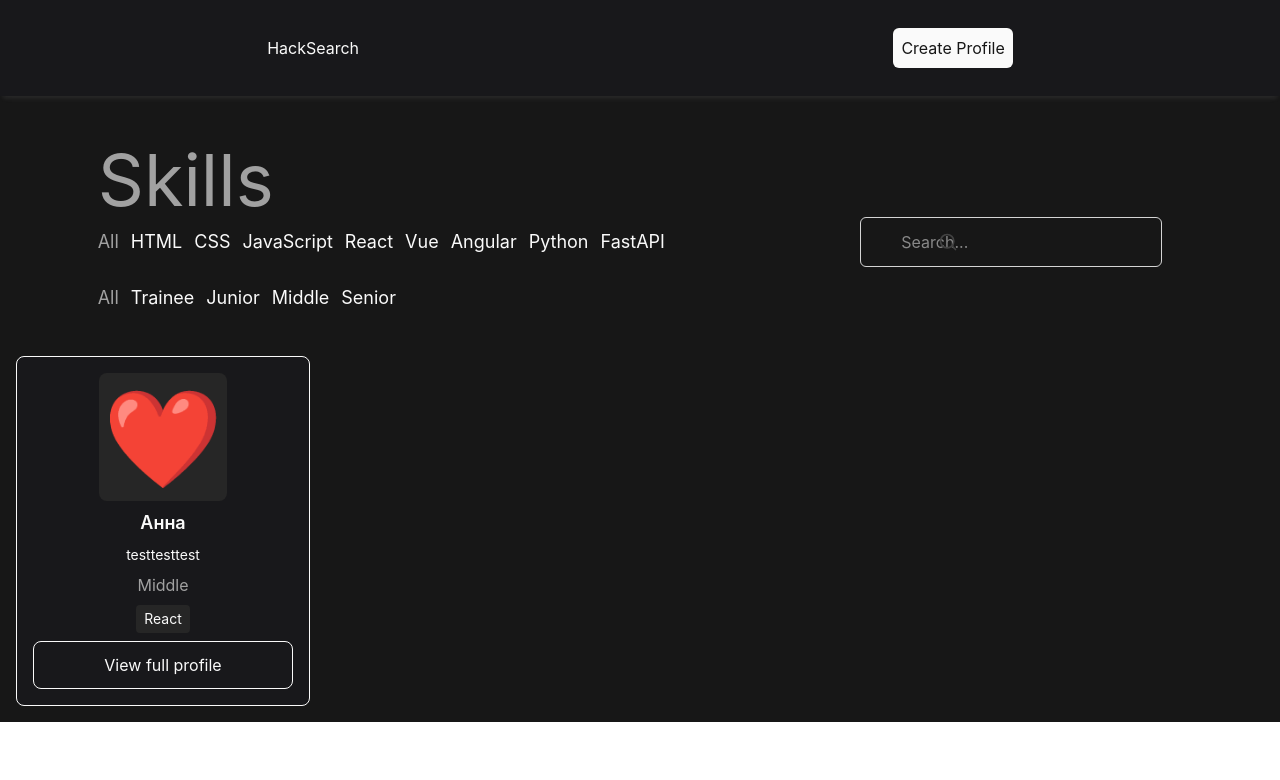
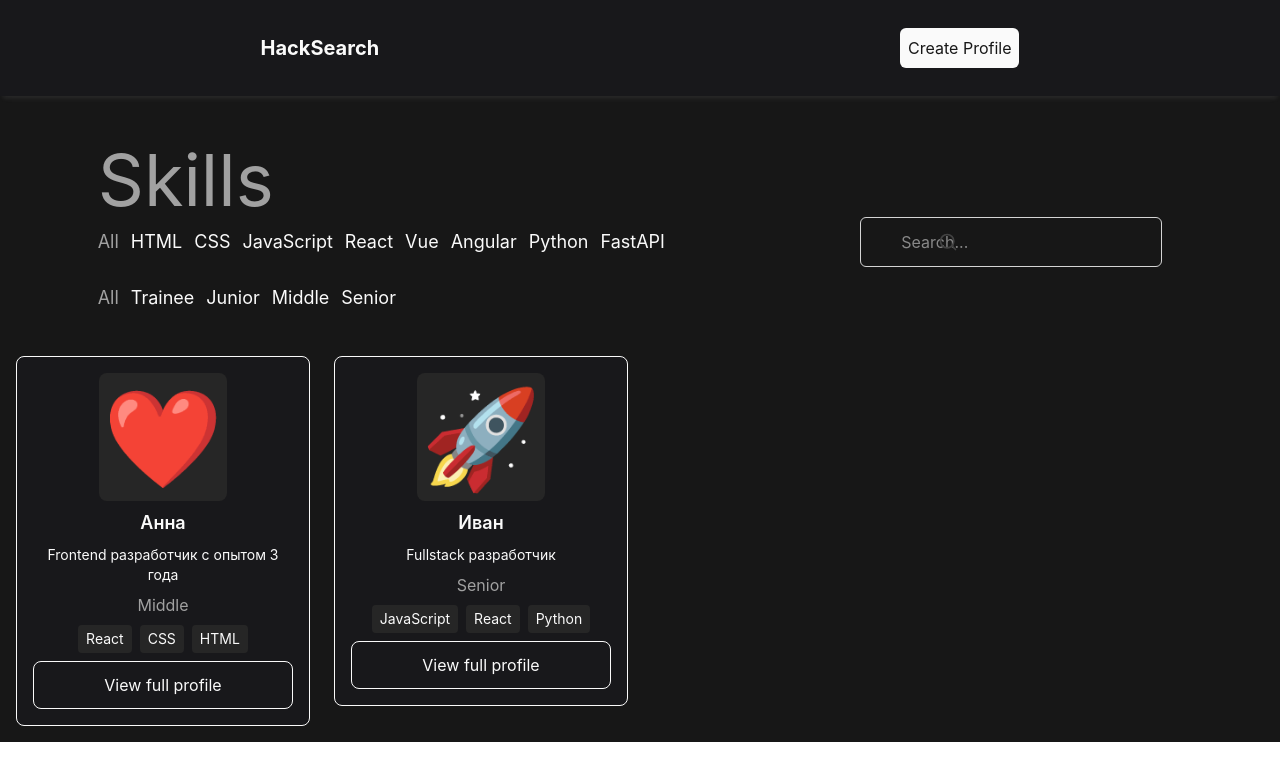
Before and after one commit to Apander-204/Hackathon-Devlynix-Buildathon-1.0, a React (Vite) app: page / in a window 1280 px wide. Shown: the top 780 px of the page. Built offline with nearby package versions, Linux system fonts and the light colour scheme.

Commit message:
add save created profile

```diff
--- a/src/App.jsx
+++ b/src/App.jsx
@@ -5,7 +5,7 @@ import SearchBar from './components/SearchBar';
 import UserCard from './components/UserCard';
 import ProfileForm from './components/ProfileForm';
 import ProfileModal from './components/ProfileModal';
-import {initDemoUsers, loadAllUsers, addUser} from "./utils/localStorage";
+import {initDemoUsers, loadAllUsers, addUser, getCreatedUser, clearCreatedUser} from "./utils/localStorage";
 import { skillsSort } from './utils/sortingUsers';
 
 function App() {
@@ -39,14 +39,33 @@ function App() {
     let searchRef = useRef(null);
 
     const handleAddProfile = (newUser) => {
-        const updatedUsers = [...users, newUser];
+        addUser(newUser);
+
+        const updatedUsers = loadAllUsers();
         setUsers(updatedUsers);
-        addUser(newUser);
+        setCreatedUser(newUser);
+        setCreateProfileMenu(false);
+    };
+
+    const handleLogout = () => {
+        clearCreatedUser();
+        setCreatedUser(null);
+    };
+
+    const handleViewProfile = (user) => {
+        setSelectedUser(user);
+        setIsProfileOpen(true);
     };
 
     useEffect(() => {
         initDemoUsers();
-        setUsers(loadAllUsers());
+        const loadedUsers = loadAllUsers();
+        setUsers(loadedUsers);
+
+        const savedCreatedUser = getCreatedUser();
+        if (savedCreatedUser) {
+            setCreatedUser(savedCreatedUser);
+        }
     }, []);
 
     useEffect(() => {
@@ -65,11 +84,6 @@ function App() {
     const [selectedUser, setSelectedUser] = useState(null);
     const [isProfileOpen, setIsProfileOpen] = useState(false);
 
-    const handleViewProfile = (user) => {
-        setSelectedUser(user);
-        setIsProfileOpen(true);
-    };
-
     const handleCloseProfile = () => {
         setIsProfileOpen(false);
         setSelectedUser(null);
@@ -87,7 +101,7 @@ function App() {
             ) : null}
 
             <div className="w-full">
-                <NavBar createProfileMenu={createProfileMenu} setCreateProfileMenu={setCreateProfileMenu} />
+                <NavBar createProfileMenu={createProfileMenu} setCreateProfileMenu={setCreateProfileMenu} createdUser={createdUser} onLogout={handleLogout}/>
             </div>
 
             <div className="flex flex-wrap w-full justify-around items-center mt-12">
--- a/src/components/NavBar.jsx
+++ b/src/components/NavBar.jsx
@@ -1,14 +1,35 @@
-export default function NavBar({createProfileMenu, setCreateProfileMenu}) {
+export default function NavBar({ createProfileMenu, setCreateProfileMenu, createdUser, onLogout }) {
 
     return(
         <header className="bg-zinc-900 text-neutral-50 shadow-[0px_5px_5px_-3px_rgba(227,_227,_227,_0.1)] w-full">
             <div className="flex items-center pt-7 pb-7 justify-around">
                 <div>
-                    <h2>HackSearch</h2>
+                    <h2 className="text-xl font-bold">HackSearch</h2>
                 </div>
 
-                <div>
-                    <button className="bg-neutral-50 text-neutral-900 rounded-md p-2" onClick={() => setCreateProfileMenu(!createProfileMenu)}>Create Profile</button>
+                <div className="flex items-center gap-4">
+                    {createdUser ? (
+                        <div className="flex items-center gap-3">
+                            <div className="flex items-center gap-2">
+                                <span className="text-2xl">{createdUser.emoji || '👤'}</span>
+                                <span className="font-medium">{createdUser.name}</span>
+                                <span className="text-sm text-neutral-400">{createdUser.grade}</span>
+                            </div>
+                            <button
+                                className="bg-red-500/20 text-red-400 rounded-md px-3 py-1 text-sm hover:bg-red-500/30 transition-colors"
+                                onClick={onLogout}
+                            >
+                                Выйти
+                            </button>
+                        </div>
+                    ) : (
+                        <button
+                            className="bg-neutral-50 text-neutral-900 rounded-md p-2 hover:bg-neutral-200 transition-colors"
+                            onClick={() => setCreateProfileMenu(!createProfileMenu)}
+                        >
+                            Create Profile
+                        </button>
+                    )}
                 </div>
             </div>
         </header>
--- a/src/utils/localStorage.js
+++ b/src/utils/localStorage.js
@@ -1,12 +1,32 @@
 function initDemoUsers() {
     if (!localStorage.getItem("hacksearch_users")) {
         const demos = [
-      { id: 1, name: "Анна", description: "testtesttest", skills: ["React"], grade: "Middle", emoji: "❤️", socials: {
+            {
+                id: 1,
+                name: "Анна",
+                description: "Frontend разработчик с опытом 3 года",
+                skills: ["React", "CSS", "HTML"],
+                grade: "Middle",
+                emoji: "❤️",
+                socials: {
                     linkedin: '',
                     telegram: '',
                     discord: ''
                 }
             },
+            {
+                id: 2,
+                name: "Иван",
+                description: "Fullstack разработчик",
+                skills: ["JavaScript", "React", "Python"],
+                grade: "Senior",
+                emoji: "🚀",
+                socials: {
+                    linkedin: '',
+                    telegram: '',
+                    discord: ''
+                }
+            }
         ];
         localStorage.setItem("hacksearch_users", JSON.stringify(demos));
     }
@@ -18,10 +38,23 @@ function loadAllUsers() {
 }
 
 function addUser(user) {
-    let users = JSON.parse(localStorage.getItem("hacksearch_users") || []);
+    let users = JSON.parse(localStorage.getItem("hacksearch_users") || "[]");
     users.push(user);
     localStorage.setItem("hacksearch_users", JSON.stringify(users));
     localStorage.setItem("hacksearch_created_user", JSON.stringify(user));
 }
 
-export {initDemoUsers, loadAllUsers, addUser};
+function getCreatedUser() {
+    const user = localStorage.getItem("hacksearch_created_user");
+    return user ? JSON.parse(user) : null;
+}
+
+function clearCreatedUser() {
+    localStorage.removeItem("hacksearch_created_user");
+}
+
+function updateCreatedUser(user) {
+    localStorage.setItem("hacksearch_created_user", JSON.stringify(user));
+}
+
+export { initDemoUsers, loadAllUsers, addUser, getCreatedUser, clearCreatedUser, updateCreatedUser };
```
Lines whose indentation alone changed are shown as unchanged.
